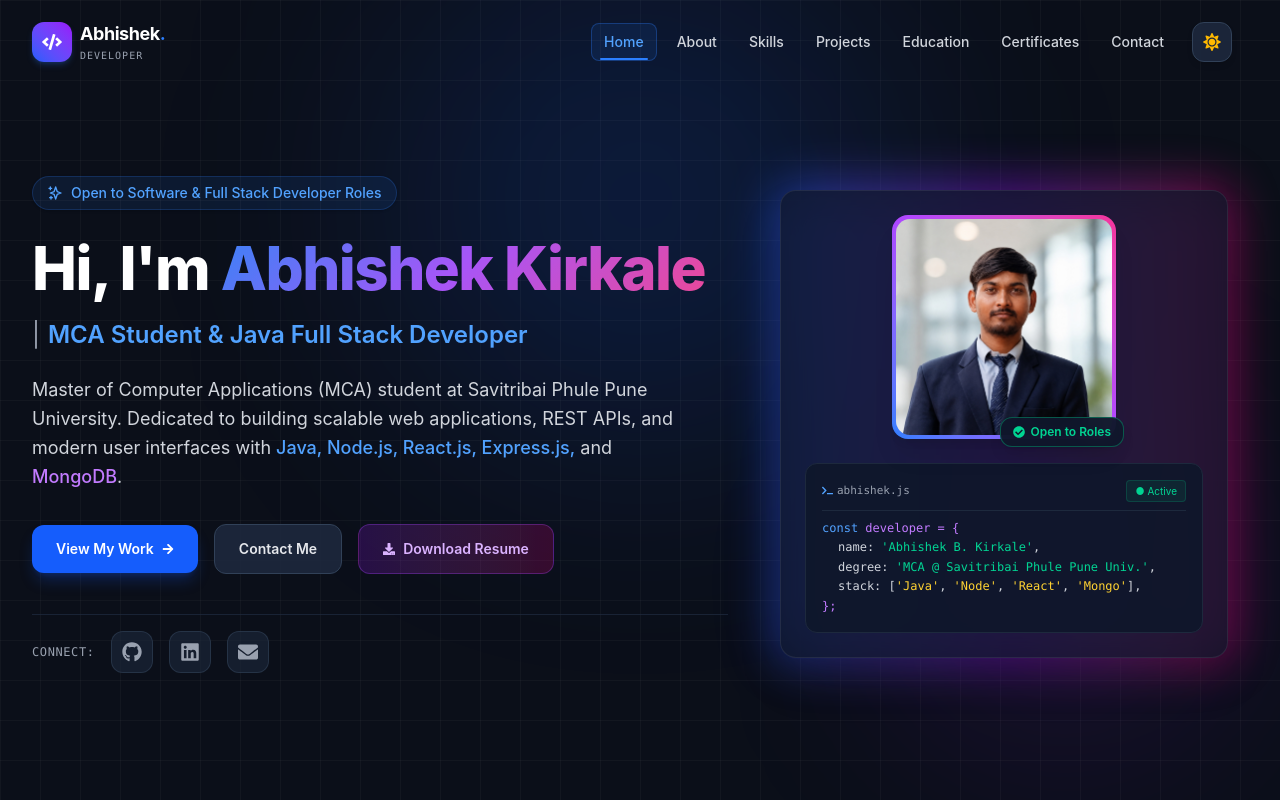
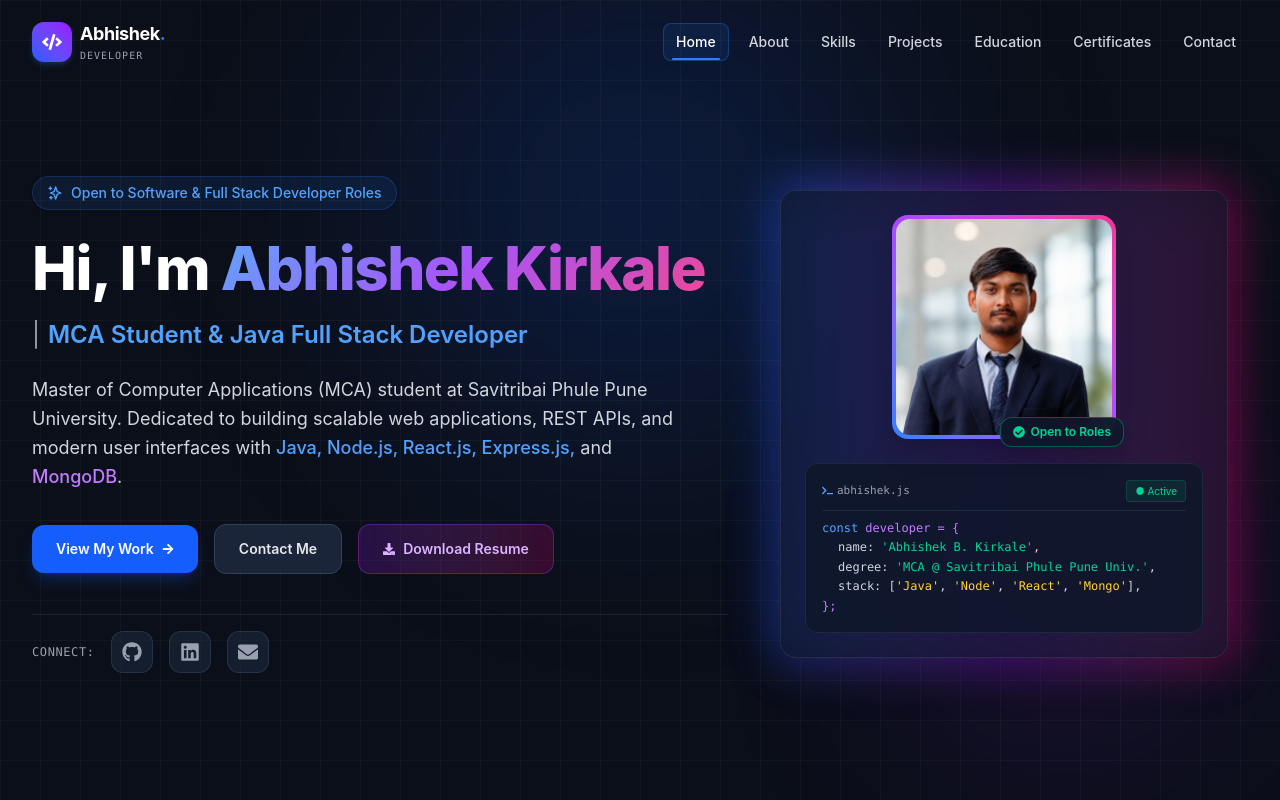
Before and after one commit to AbhishekKirkale/Portfolio, a React (Vite) app: page / in a window 1280 px wide. Shown: the top 800 px of the page. Built offline with nearby package versions, Linux system fonts and the light colour scheme.

Commit message:
Revert "AddThemeSwitcherDarkLightMode"
This reverts commit e4fd5cca568be49dd2d64407ae16788f9335d630.

```diff
--- a/src/components/Navbar.jsx
+++ b/src/components/Navbar.jsx
@@ -1,7 +1,7 @@
 import React, { useState, useEffect } from 'react';
 import { motion, AnimatePresence } from 'framer-motion';
 import { HiMenuAlt3, HiX } from 'react-icons/hi';
-import { FaCode, FaSun, FaMoon } from 'react-icons/fa';
+import { FaCode } from 'react-icons/fa';
 
 const navLinks = [
   { name: 'Home', href: '#home' },
@@ -17,28 +17,6 @@ const Navbar = () => {
   const [isOpen, setIsOpen] = useState(false);
   const [scrolled, setScrolled] = useState(false);
   const [activeSection, setActiveSection] = useState('home');
-
-  // Theme state: dark mode active by default
-  const [darkMode, setDarkMode] = useState(() => {
-    if (typeof window !== 'undefined') {
-      const saved = localStorage.getItem('theme');
-      if (saved) return saved === 'dark';
-      return true; // default dark mode
-    }
-    return true;
-  });
-
-  useEffect(() => {
-    if (darkMode) {
-      document.documentElement.classList.add('dark');
-      document.documentElement.classList.remove('light');
-      localStorage.setItem('theme', 'dark');
-    } else {
-      document.documentElement.classList.remove('dark');
-      document.documentElement.classList.add('light');
-      localStorage.setItem('theme', 'light');
-    }
-  }, [darkMode]);
 
   useEffect(() => {
     const handleScroll = () => {
@@ -75,7 +53,7 @@ const Navbar = () => {
   };
 
   return (
-    <header className={`fixed top-0 left-0 right-0 z-50 transition-all duration-300 ${scrolled ? 'glass-nav py-3 shadow-lg' : 'bg-transparent py-5'}`}>
+    <header className={`fixed top-0 left-0 right-0 z-50 transition-all duration-300 ${scrolled ? 'glass-nav py-3 shadow-lg shadow-black/40' : 'bg-transparent py-5'}`}>
       <div className="max-w-7xl mx-auto px-4 sm:px-6 lg:px-8">
         <div className="flex items-center justify-between">
 
@@ -90,7 +68,7 @@ const Navbar = () => {
               <FaCode className="text-xl" />
             </div>
             <div className="flex flex-col">
-              <span className="text-lg font-bold tracking-tight text-white dark:text-white light:text-slate-900 group-hover:text-blue-500 transition-colors">
+              <span className="text-lg font-bold tracking-tight text-white group-hover:text-blue-400 transition-colors">
                 Abhishek<span className="text-blue-500">.</span>
               </span>
               <span className="text-[10px] uppercase tracking-widest text-gray-400 font-mono">
@@ -99,10 +77,7 @@ const Navbar = () => {
             </div>
           </a>
 
-          {/* Right Navigation & Controls */}
-          <div className="flex items-center space-x-2 sm:space-x-4">
-
-            {/* Desktop Nav Links */}
+          {/* Desktop Navigation */}
           <nav className="hidden md:flex items-center space-x-1 lg:space-x-2">
             {navLinks.map((link) => {
               const isActive = activeSection === link.href.substring(1);
@@ -113,7 +88,7 @@ const Navbar = () => {
                   onClick={(e) => handleNavClick(e, link.href)}
                   className={`px-3 py-2 rounded-lg text-sm font-medium transition-all duration-200 relative ${
                     isActive
-                        ? 'text-blue-400 bg-blue-500/10 border border-blue-500/30'
+                      ? 'text-white bg-blue-500/10 border border-blue-500/30'
                       : 'text-gray-300 hover:text-white hover:bg-white/5'
                   }`}
                 >
@@ -130,31 +105,7 @@ const Navbar = () => {
             })}
           </nav>
 
-            {/* Theme Toggle Button (Sun / Moon) */}
-            <button
-              onClick={() => setDarkMode(!darkMode)}
-              className="p-2.5 rounded-xl bg-slate-800/90 dark:bg-slate-800/90 border border-slate-700 text-amber-400 hover:scale-110 active:scale-95 transition-all cursor-pointer shadow-md"
-              aria-label="Toggle Theme"
-              title={darkMode ? "Switch to Light Mode" : "Switch to Dark Mode"}
-            >
-              <AnimatePresence mode="wait" initial={false}>
-                <motion.div
-                  key={darkMode ? 'dark' : 'light'}
-                  initial={{ y: -10, opacity: 0, rotate: -90 }}
-                  animate={{ y: 0, opacity: 1, rotate: 0 }}
-                  exit={{ y: 10, opacity: 0, rotate: 90 }}
-                  transition={{ duration: 0.2 }}
-                >
-                  {darkMode ? (
-                    <FaSun className="text-lg text-amber-400" />
-                  ) : (
-                    <FaMoon className="text-lg text-indigo-400" />
-                  )}
-                </motion.div>
-              </AnimatePresence>
-            </button>
-
-            {/* Mobile Menu Toggle Button */}
+          {/* Mobile Menu Button */}
           <div className="md:hidden flex items-center">
             <button
               onClick={() => setIsOpen(!isOpen)}
@@ -163,8 +114,6 @@ const Navbar = () => {
             >
               {isOpen ? <HiX className="w-6 h-6" /> : <HiMenuAlt3 className="w-6 h-6" />}
             </button>
-            </div>
-
           </div>
 
         </div>
--- a/src/index.css
+++ b/src/index.css
@@ -5,109 +5,63 @@
   html {
     scroll-behavior: smooth;
     font-family: 'Plus Jakarta Sans', system-ui, -apple-system, BlinkMacSystemFont, 'Segoe UI', Roboto, Oxygen, Ubuntu, Cantarell, sans-serif;
+    color-scheme: dark;
   }
 
   body {
+    background-color: #0b0f19;
+    color: #e2e8f0;
     overflow-x: hidden;
-    transition: background-color 0.3s ease, color 0.3s ease;
   }
 }
 
-/* Dark Theme Colors */
-html.dark body {
-  background-color: #0b0f19;
-  color: #e2e8f0;
-  color-scheme: dark;
+/* Custom Scrollbar */
+::-webkit-scrollbar {
+  width: 10px;
+}
+::-webkit-scrollbar-track {
+  background: #0b0f19;
+}
+::-webkit-scrollbar-thumb {
+  background: #1e293b;
+  border-radius: 5px;
+  border: 2px solid #0b0f19;
+}
+::-webkit-scrollbar-thumb:hover {
+  background: #3b82f6;
 }
 
-html.dark .bg-grid-pattern {
+/* Background Grid Pattern */
+.bg-grid-pattern {
   background-size: 40px 40px;
   background-image:
     linear-gradient(to right, rgba(255, 255, 255, 0.03) 1px, transparent 1px),
     linear-gradient(to bottom, rgba(255, 255, 255, 0.03) 1px, transparent 1px);
 }
 
-html.dark .glass-card {
-  background: rgba(15, 23, 42, 0.75);
+/* Glassmorphism Card Style */
+.glass-card {
+  background: rgba(15, 23, 42, 0.7);
   backdrop-filter: blur(16px);
   -webkit-backdrop-filter: blur(16px);
   border: 1px solid rgba(255, 255, 255, 0.08);
 }
 
-html.dark .glass-nav {
+.glass-nav {
   background: rgba(11, 15, 25, 0.85);
   backdrop-filter: blur(16px);
   -webkit-backdrop-filter: blur(16px);
   border-bottom: 1px solid rgba(255, 255, 255, 0.08);
 }
 
-/* Light Theme Colors */
-html.light body {
-  background-color: #f8fafc;
-  color: #0f172a;
-  color-scheme: light;
-}
-
-html.light .bg-grid-pattern {
-  background-size: 40px 40px;
-  background-image:
-    linear-gradient(to right, rgba(0, 0, 0, 0.04) 1px, transparent 1px),
-    linear-gradient(to bottom, rgba(0, 0, 0, 0.04) 1px, transparent 1px);
-}
-
-html.light .glass-card {
-  background: rgba(255, 255, 255, 0.85);
-  backdrop-filter: blur(16px);
-  -webkit-backdrop-filter: blur(16px);
-  border: 1px solid rgba(0, 0, 0, 0.08);
-  box-shadow: 0 10px 25px -5px rgba(0, 0, 0, 0.06);
-}
-
-html.light .glass-nav {
-  background: rgba(255, 255, 255, 0.9);
-  backdrop-filter: blur(16px);
-  -webkit-backdrop-filter: blur(16px);
-  border-bottom: 1px solid rgba(0, 0, 0, 0.08);
-  box-shadow: 0 4px 12px rgba(0, 0, 0, 0.05);
-}
-
-/* Gradient text utilities */
 .gradient-text {
-  background: linear-gradient(135deg, #3b82f6 0%, #a855f7 50%, #ec4899 100%);
+  background: linear-gradient(135deg, #60a5fa 0%, #a855f7 50%, #ec4899 100%);
   -webkit-background-clip: text;
   -webkit-text-fill-color: transparent;
 }
 
 .gradient-text-blue {
-  background: linear-gradient(135deg, #0284c7 0%, #2563eb 100%);
+  background: linear-gradient(135deg, #38bdf8 0%, #3b82f6 100%);
   -webkit-background-clip: text;
   -webkit-text-fill-color: transparent;
 }
-
-/* Custom Scrollbar */
-::-webkit-scrollbar {
-  width: 10px;
-}
-html.dark ::-webkit-scrollbar-track {
-  background: #0b0f19;
-}
-html.dark ::-webkit-scrollbar-thumb {
-  background: #1e293b;
-  border-radius: 5px;
-  border: 2px solid #0b0f19;
-}
-html.dark ::-webkit-scrollbar-thumb:hover {
-  background: #3b82f6;
-}
-
-html.light ::-webkit-scrollbar-track {
-  background: #f1f5f9;
-}
-html.light ::-webkit-scrollbar-thumb {
-  background: #cbd5e1;
-  border-radius: 5px;
-  border: 2px solid #f1f5f9;
-}
-html.light ::-webkit-scrollbar-thumb:hover {
-  background: #2563eb;
-}
```
Lines whose indentation alone changed are shown as unchanged.
